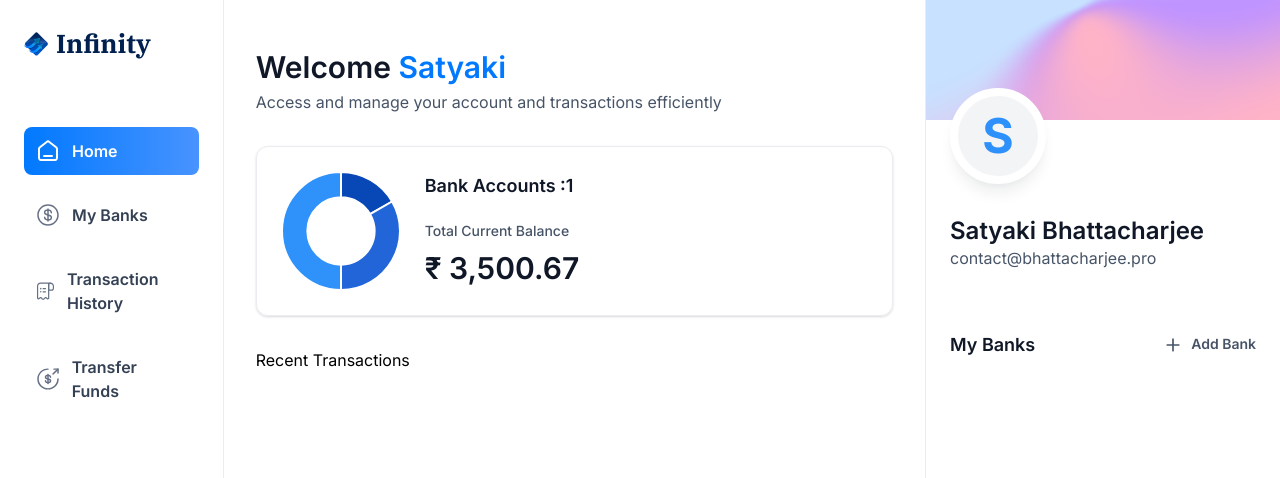
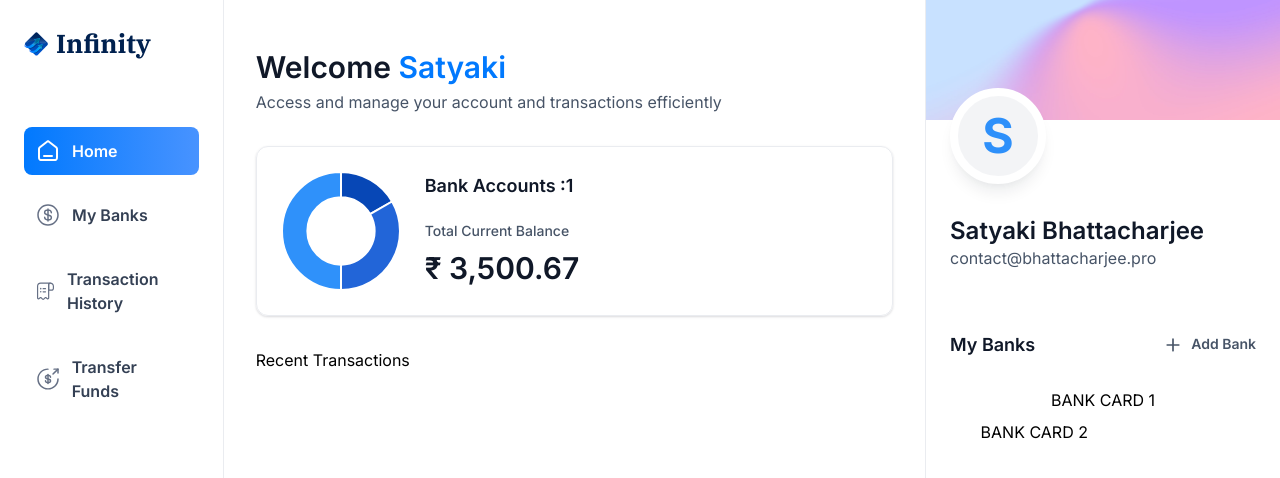
Before and after one commit to SatyakiB7076/BankingApp_Nextjs, a Next.js app: page / in a window 1280 px wide. Shown: the top 478 px of the page. Built offline with nearby package versions, Linux system fonts and the light colour scheme.

Commit message:
add bank cards at right sidebar

```diff
--- a/app/(root)/page.tsx
+++ b/app/(root)/page.tsx
@@ -26,7 +26,7 @@
       <RightSidebar
       user={loggedIn}
       transactions={[]}
-      banks={[]}
+      banks={[{},{}]}
       />
     </section>
   )
--- /dev/null
+++ b/components/BankCard.tsx
@@ -0,0 +1,11 @@
+import React from 'react'
+
+const BankCard = () => {
+  return (
+    <div>
+      BankCard
+    </div>
+  )
+}
+
+export default BankCard
--- a/components/RightSidebar.tsx
+++ b/components/RightSidebar.tsx
@@ -30,6 +30,14 @@
             <h2 className="text-14 font-semibold text-gray-600">Add Bank</h2>
             </Link>
         </div>
+        {banks?.length>0 &&
+        <div className='relative flex flex-1 flex-col items-center justify-center gap-5'>
+            <div className='relative z-10'>BANK CARD 1</div>
+            {banks[1]&& (
+                <div className='absolute right-0 top-8 w-[90%] z-0'>BANK CARD 2</div>
+            )}
+        </div>
+        }
       </section>
     </aside>
   )
```
